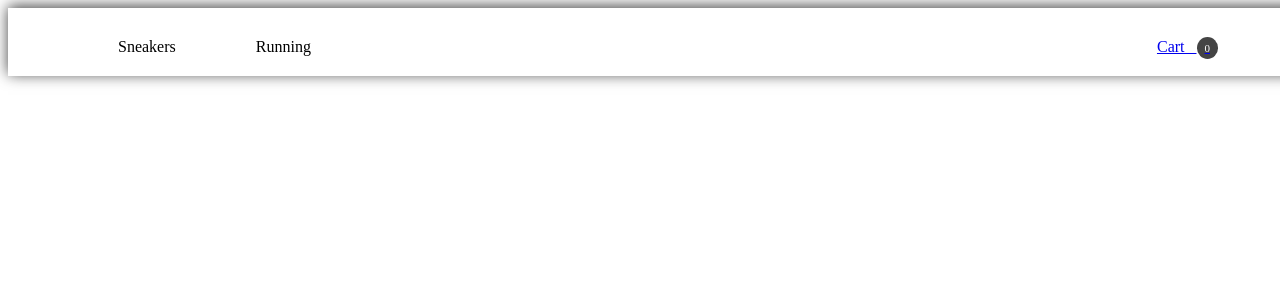
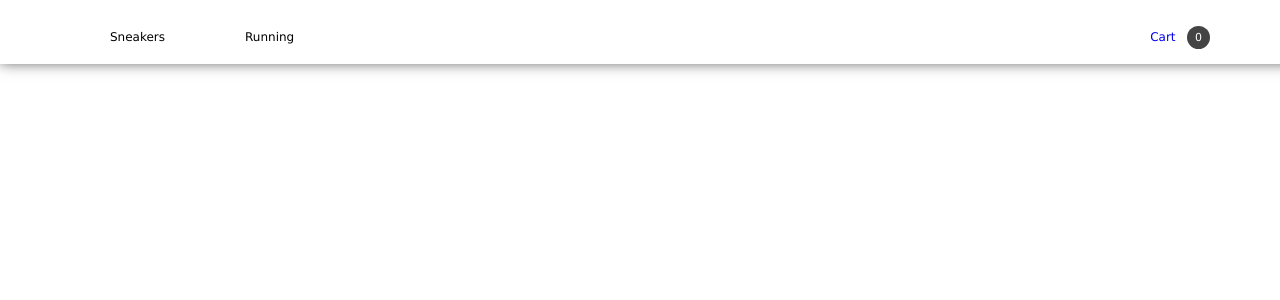
Before and after one commit to achersie/chersie, a Next.js app: page /cart in a window 1280 px wide. Shown: the top 300 px of the page. Built offline with nearby package versions, Linux system fonts and the light colour scheme.

Commit message:
app layout

```diff
--- /dev/null
+++ b/components/Layout.js
@@ -0,0 +1,33 @@
+import React, { Component } from 'react'
+import { connect } from 'react-redux'
+
+import Nav from './NavigationBar';
+
+class Layout extends Component {
+
+  render() {
+    const { cartCount } = this.props;
+
+    return (
+      <div>
+         <Nav  cart = { cartCount }/>
+        { this.props.children }
+
+        <style jsx global>{`
+        body {
+            font-family: Verdana, Helvetica, sans-serif;
+            font-size: 12px;
+            margin: 0;
+        }
+        `}</style>
+      </div>
+    )
+  }
+}
+
+const mapStateToProps = (state) => {
+    const { cartCount } = state
+    return { cartCount }
+}
+
+export default connect(mapStateToProps)(Layout);
--- a/components/OrderSummary.js
+++ b/components/OrderSummary.js
@@ -4,20 +4,6 @@ import { incrementCartCount, decrementCartCount, resetCartCount } from '../store
 
 
 class OrderSummary extends Component {
-
-    state = {
-        products: [
-            { id: 1234, name: 'Nike Mesh Running Shoes', imageUrl: '/static/running/running1.jpg', price: 123 },
-            { id: 1908, name: 'Nike Flyknit Lunar 2', imageUrl: '/static/running/running2.jpg', price: 200 },
-            { id: 1222, name: 'Nike Flyknit Lunar 2s', imageUrl: '/static/running/running3.jpg', price: 320 },
-            { id: 6976, name: 'Nike Air Max 1 Ultra 2.0', imageUrl: '/static/running/running4.jpg', price: 140 },
-        ]
-    }
-
-    increment = () => {
-        const { dispatch } = this.props
-        dispatch (incrementCartCount())
-    }
 
     render() {
 
--- a/components/Products.js
+++ b/components/Products.js
@@ -1,6 +1,6 @@
 import React, { Component } from 'react'
 import { connect } from 'react-redux'
-import ProductItem from './productItem'
+import ProductItem from './ProductItem'
 
 import { incrementCartCount, decrementCartCount, resetCartCount } from '../store'
 
--- a/components/navigationBar.js
+++ b/components/navigationBar.js
@@ -8,7 +8,7 @@ const navigationBar = (props) => {
                 <li>Sneakers</li>
                 <li>Running</li>
                 <li className="cart">
-                    <Link href="/cart">
+                    <Link href="/Cart">
                     <a> Cart &nbsp; <span className="badge">{ props.cart }</span></a>
                     </Link>
                 </li>
@@ -45,7 +45,11 @@ const navigationBar = (props) => {
                 font-size: 11px;
                 line-height: 0.10em;
               }
+              a {
+                text-decoration: none;
+              }
             `}</style>
+
         </nav>
   )
 }
--- a/components/productItem.js
+++ b/components/productItem.js
@@ -39,11 +39,6 @@ const productItem = (props) => {
             font-size: 12px
         }
       `} </style>
-      <style global jsx>{`
-        body {
-            margin: 0px;
-        }
-      `} </style>
     </div>
   )
 }
--- a/pages/cart.js
+++ b/pages/cart.js
@@ -1,25 +1,18 @@
-import React, { Component }  from 'react'
+import React, { Component } from 'react'
+
+import Layout from '../components/Layout'
 import OrderSummary from '../components/OrderSummary'
-import { connect } from 'react-redux'
-import NavigationBar from '../components/navigationBar'
 
 class Cart extends Component {
-    render () {
-        const { cartCount } = this.props;
 
-        return (
-          <div>
-            <NavigationBar cart = { cartCount }/>
-            <OrderSummary />
-          </div>
-        )
-      }
+  render () {
+
+    return (
+      <Layout>
+        <OrderSummary />
+      </Layout>
+    )
+  }
 }
 
-const mapStateToProps = (state) => {
-  const { cartCount } = state
-  return { cartCount }
-}
-
-
-export default connect(mapStateToProps)(Cart)
+export default Cart
```
Also changed, not shown: pages/index.js (+7 -16 lines).
